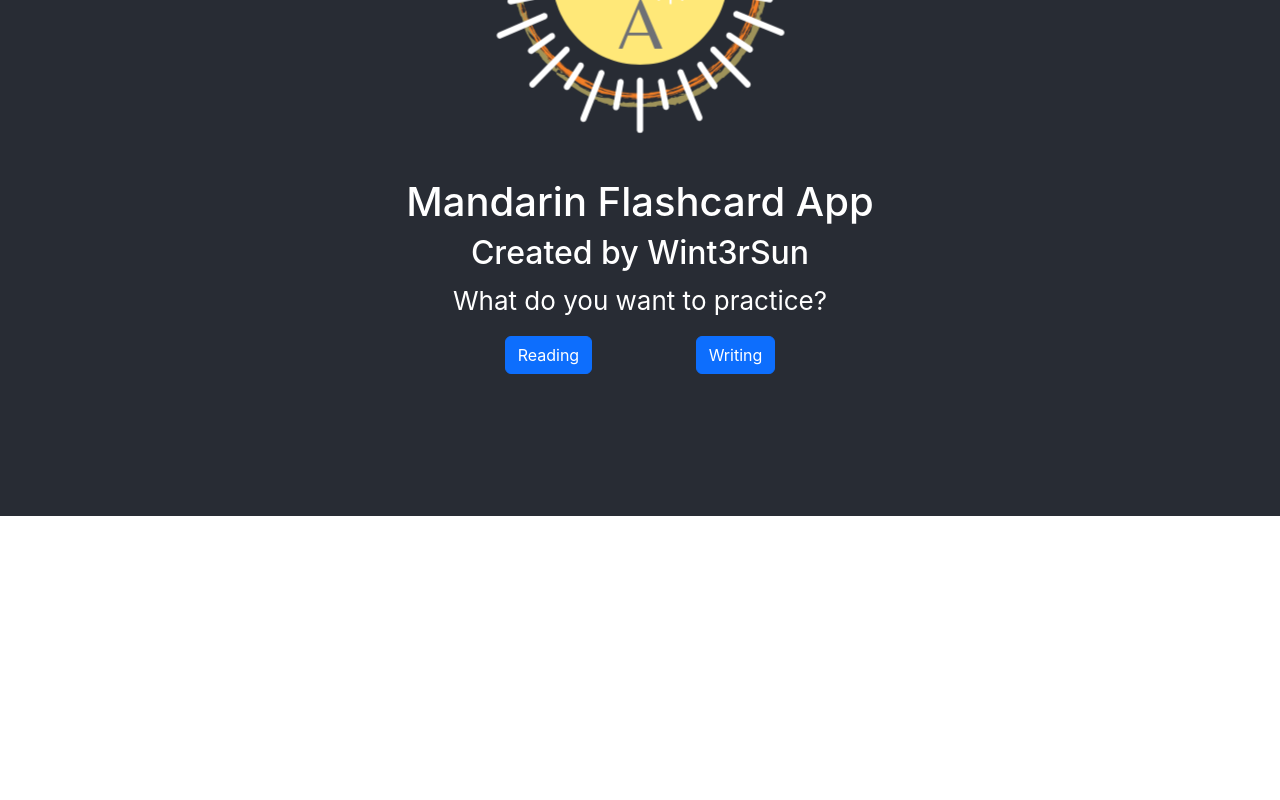
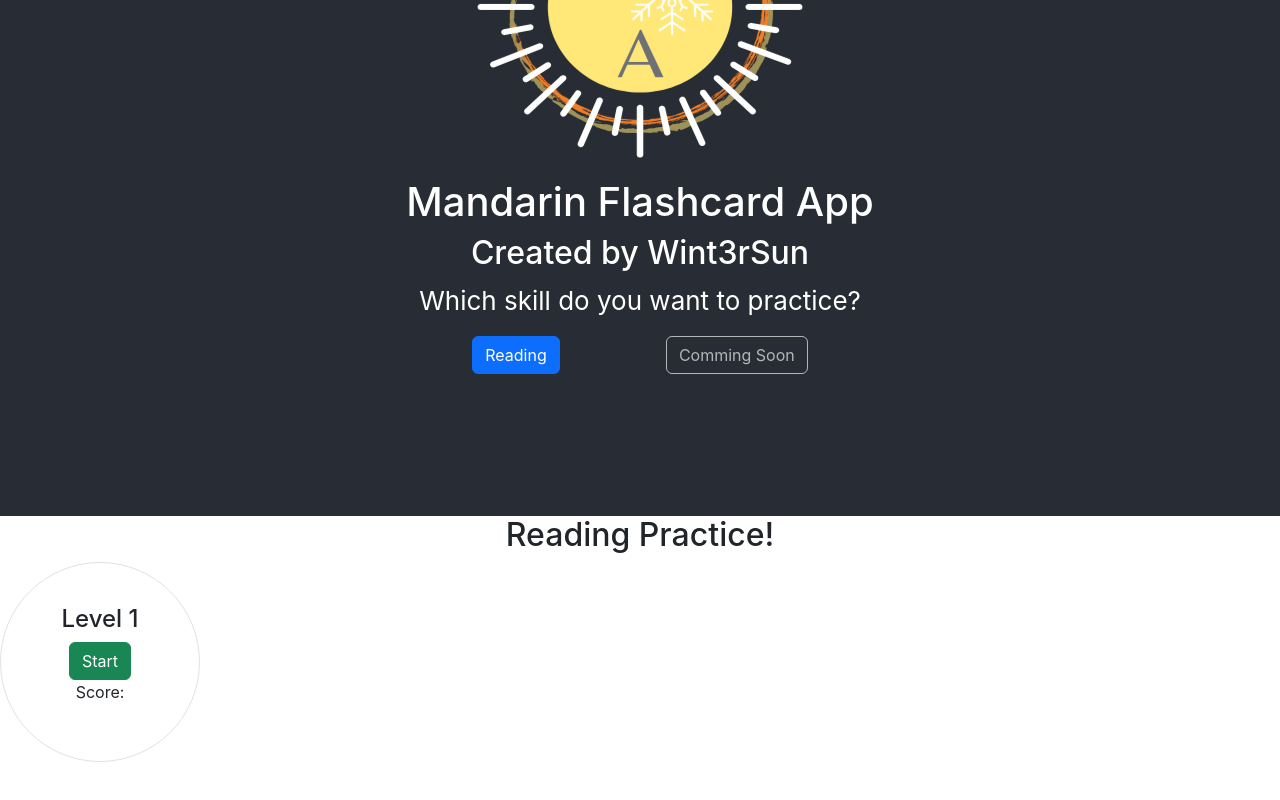
Before and after one commit to wint3rsun/flashcard-app, a React (Create React App) app in the folder client/: page / in a window 1280 px wide. Shown: the part 284-1084 px from the top of the page. Before the commit the page ends 800 px from the top, so only its background shows below. Built offline with nearby package versions, Linux system fonts and the light colour scheme.

Commit message:
add basic setup for Reading component

```diff
--- a/client/src/components/App.jsx
+++ b/client/src/components/App.jsx
@@ -1,5 +1,7 @@
 import logo from './logo.svg';
 import './App.css';
+
+import Reading from './Reading/Reading';
 
 function App() {
   return (
@@ -9,13 +11,16 @@ function App() {
         <h1>Mandarin Flashcard App</h1>
         <h2>Created by Wint3rSun </h2>
         <nav>
-          <p>What do you want to practice?</p>
+          <p>Which skill do you want to practice?</p>
           <div className='d-flex justify-content-around '>
             <button className="btn btn-primary">Reading</button>
-            <button className="btn btn-primary">Writing</button>
+            <button id="disabled-btn" className="btn btn-grey disabled" data-toggle="tooltip" data-placement="bottom" title="Tooltip on bottom">Comming Soon</button>
           </div>
         </nav>
       </header>
+      <main>
+        <Reading />
+      </main>
     </div>
   );
 }
--- /dev/null
+++ b/client/src/components/Reading/Reading.css
@@ -0,0 +1,4 @@
+.lvl-section {
+  width: 200px;
+  height: 200px;
+}
--- /dev/null
+++ b/client/src/components/Reading/Reading.jsx
@@ -0,0 +1,22 @@
+import "./Reading.css"
+
+export default function Reading() {
+  return (
+    <section className="reading-section" style={{height:"100vh"}}>
+      <h2>Reading Practice!</h2>
+      <ul>
+        <li>
+        <section className="lvl-section border rounded-circle d-flex flex-column justify-content-center">
+          <h4>Level 1</h4>
+          <button type="button" className="btn btn-success align-self-center">Start</button>
+          <p>Score:</p>
+        </section>
+        </li>
+      </ul>
+
+
+
+
+    </section>
+  )
+}
```
